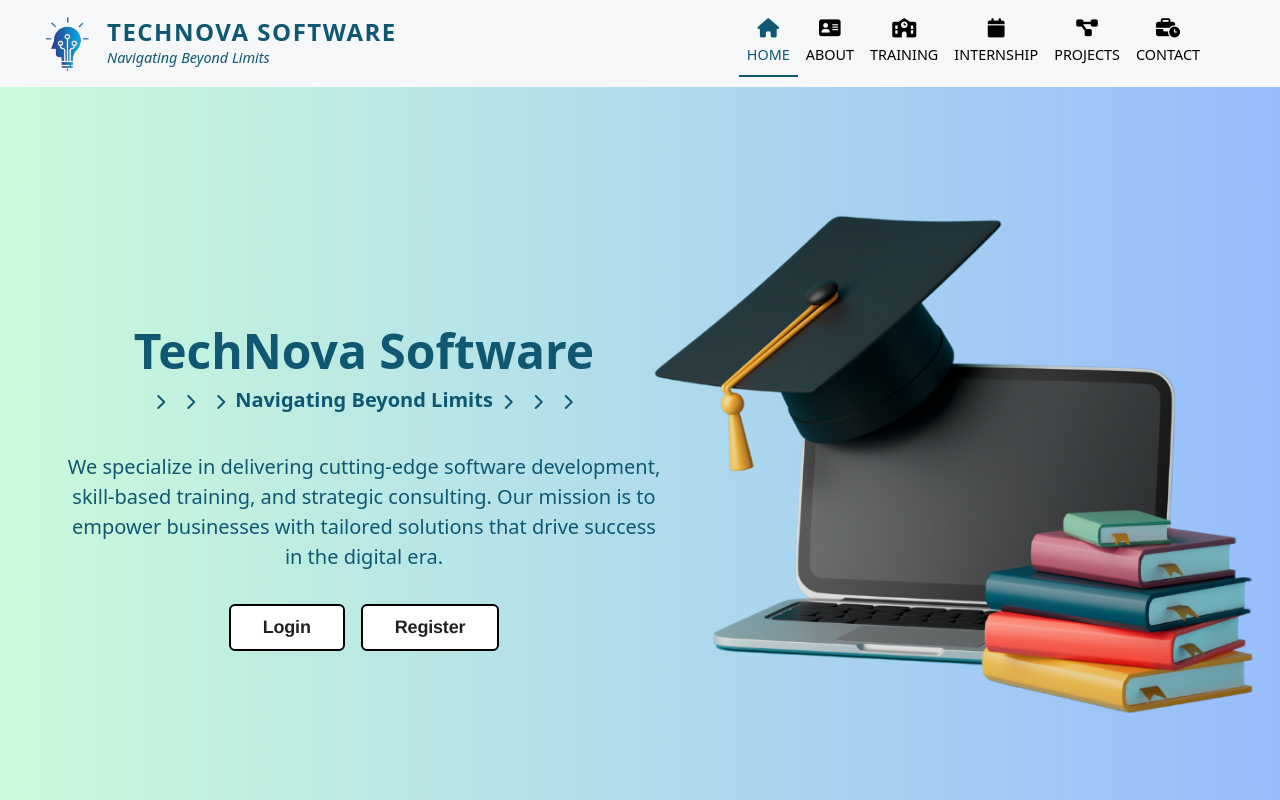
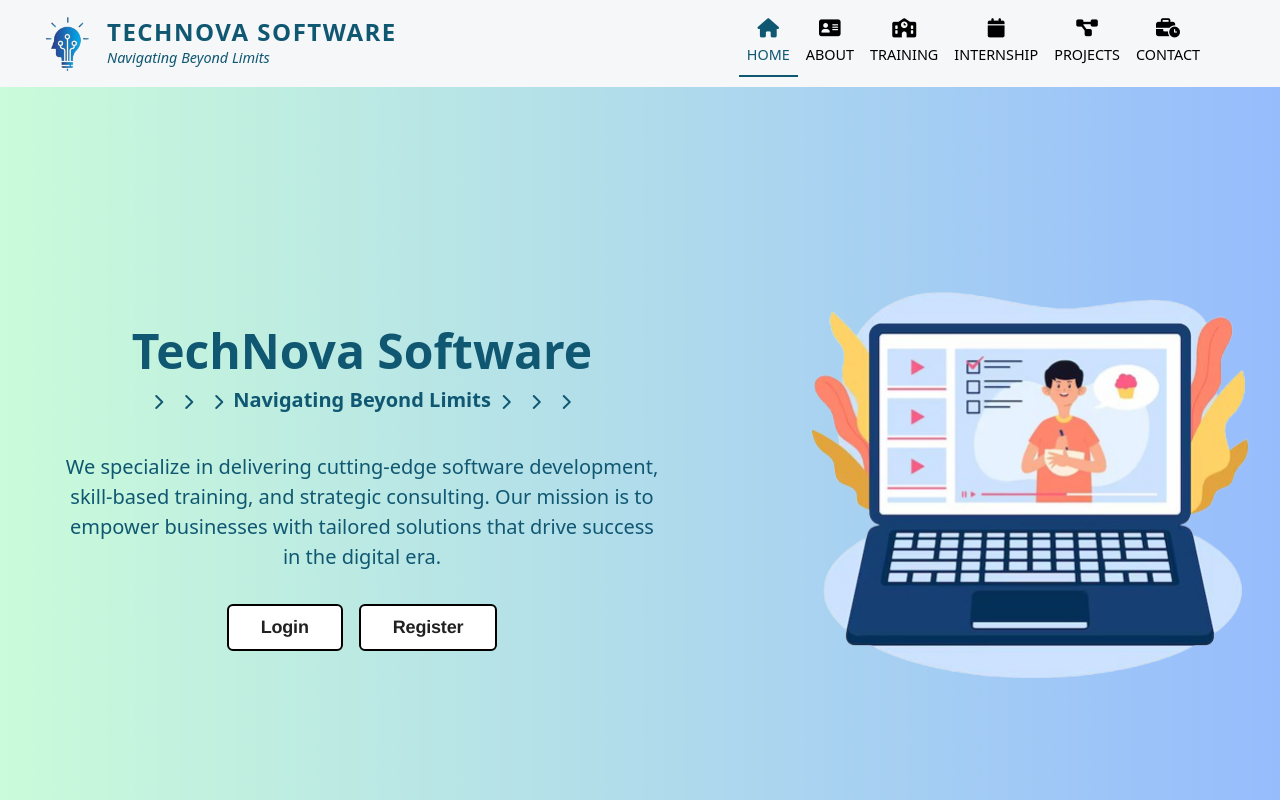
Before and after one commit to rajatdev514/Industry-Project-Hosting, a React (Create React App) app in the folder client/: page / in a window 1280 px wide. Shown: the top 800 px of the page. Built offline with nearby package versions, Linux system fonts and the light colour scheme; a web font is replaced by a local one.

Commit message:
home-img updated

```diff
--- a/client/src/components/Pages/HomePage.js
+++ b/client/src/components/Pages/HomePage.js
@@ -148,6 +148,10 @@ const HomePage = () => {
             )}
           </div>
         </div>
+
+        <div className="home-img">
+          <img src="/training-img.png"/>
+        </div>
       </div>
 
       {/* Counter Section */}
--- a/client/src/index.css
+++ b/client/src/index.css
@@ -1055,9 +1055,10 @@ body {
   position: relative;
   width: 100%;
   height: 100vh;
-  background: url("/public/6.png") no-repeat center center/cover;
+  background: url("/public/1.png") no-repeat center center/cover;
   display: flex;
   align-items: center;
+  gap:120px;
   justify-content: flex-start;
   padding-left: 5%;
 }
@@ -1070,6 +1071,11 @@ body {
   width: 100%;
   height: 100%;
   z-index: 1;
+}
+.home-img img{
+  width:500px;
+  height:500px;
+  z-index:300;
 }
 
 .content {
@@ -1271,6 +1277,7 @@ body {
   .counter p {
     font-size: 1rem;
   }
+
 }
 
 /* Responsive styles for tablets */
```
